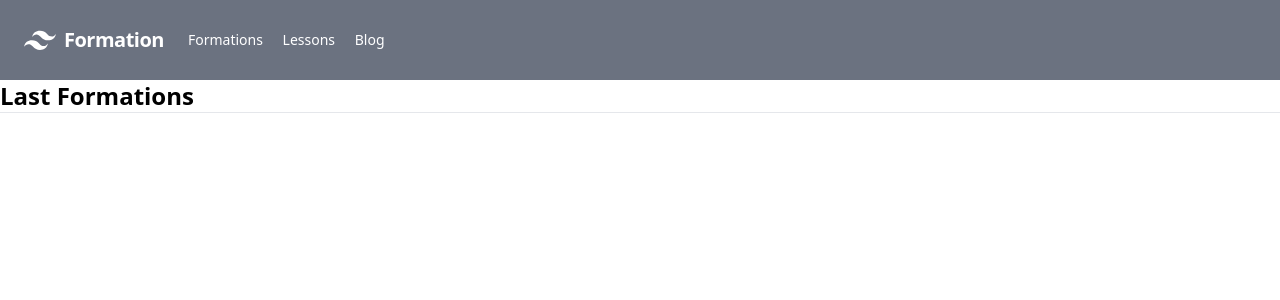
After one commit to Maxia51/website-formation, a Symfony app: template templates/formation/index.html.twig in a window 1280 px wide. The commit adds this page. Shown: the top 300 px of the page. Run offline with Twig, Linux system fonts and the light colour scheme; the template is opened without the code that fills it, so the values that code supplies are empty; some libraries are stand-ins or nearby versions.

Commit message:
display Formation

```diff
--- a/templates/base.html.twig
+++ b/templates/base.html.twig
@@ -24,13 +24,13 @@
                 </div>
                 <div class="w-full block flex-grow lg:flex lg:items-center lg:w-auto" id="nav-content">
                     <div class="text-sm lg:flex-grow">
-                        <a href="#responsive-header" class="block mt-4 lg:inline-block lg:mt-0 text-white hover:underline mr-4">
+                        <a href="{{ path('formation') }}" class="block mt-4 lg:inline-block lg:mt-0 text-white hover:underline mr-4">
                             Formations
                         </a>
-                        <a href="#responsive-header" class="block mt-4 lg:inline-block lg:mt-0 text-white hover:underline mr-4">
-                            Cours
+                        <a href="{{ path('formation') }}" class="block mt-4 lg:inline-block lg:mt-0 text-white hover:underline mr-4">
+                            Lessons
                         </a>
-                        <a href="#responsive-header" class="block mt-4 lg:inline-block lg:mt-0 text-white hover:underline">
+                        <a href="{{ path('formation') }}" class="block mt-4 lg:inline-block lg:mt-0 text-white hover:underline">
                             Blog
                         </a>
                     </div>
--- /dev/null
+++ b/templates/formation/index.html.twig
@@ -0,0 +1,15 @@
+{% extends 'base.html.twig' %}
+
+{% block body %}
+
+<div class="container">
+    <h2 class="text-2xl font-bold">Last Formations</h2>
+    <hr/>
+
+    {% for formation in formations %}
+
+        <li><a href="{{ path('formation_detail', { id : formation.id}) }}">{{ formation.title }}</a></li>
+
+    {% endfor %}
+</div>
+{% endblock %}
```
Also changed, not shown: src/Controller/FormationController.php (added, +51 -0 lines), templates/formation/detail.html.twig (added, +11 -0 lines).
